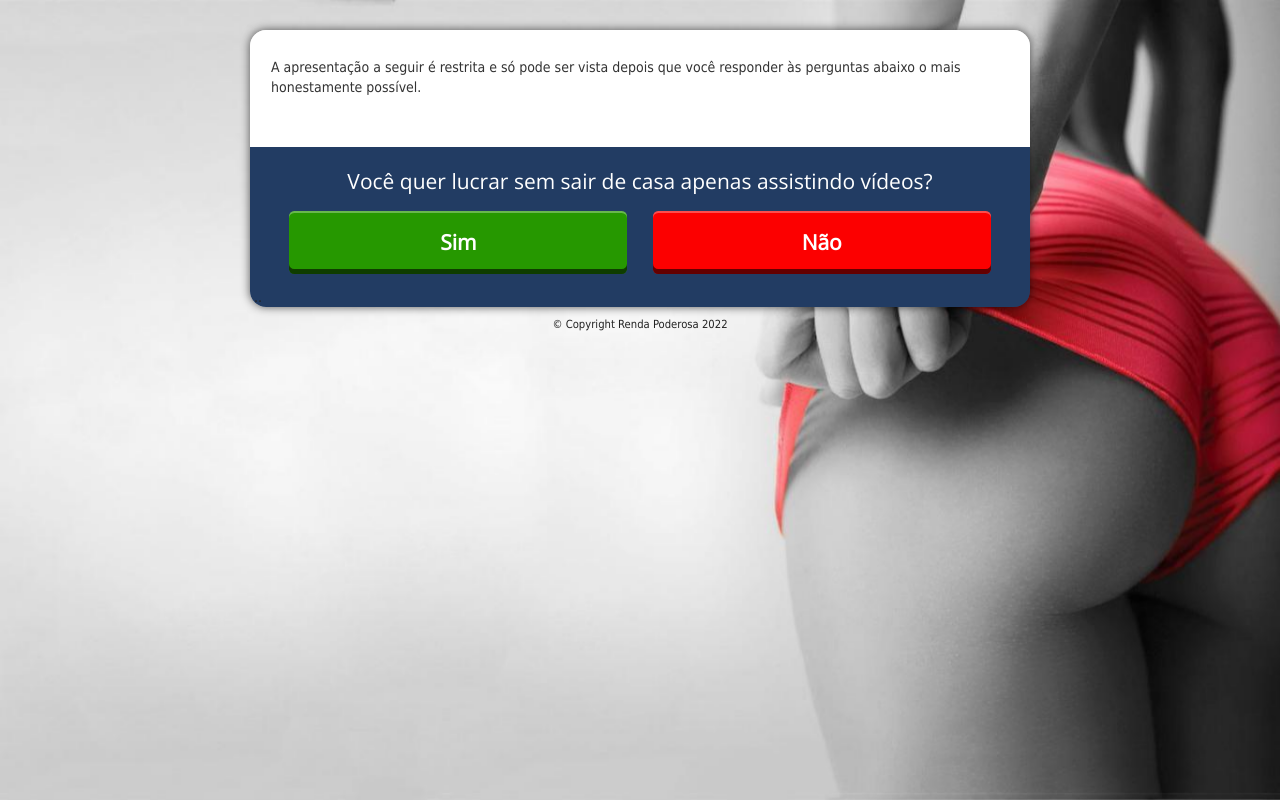
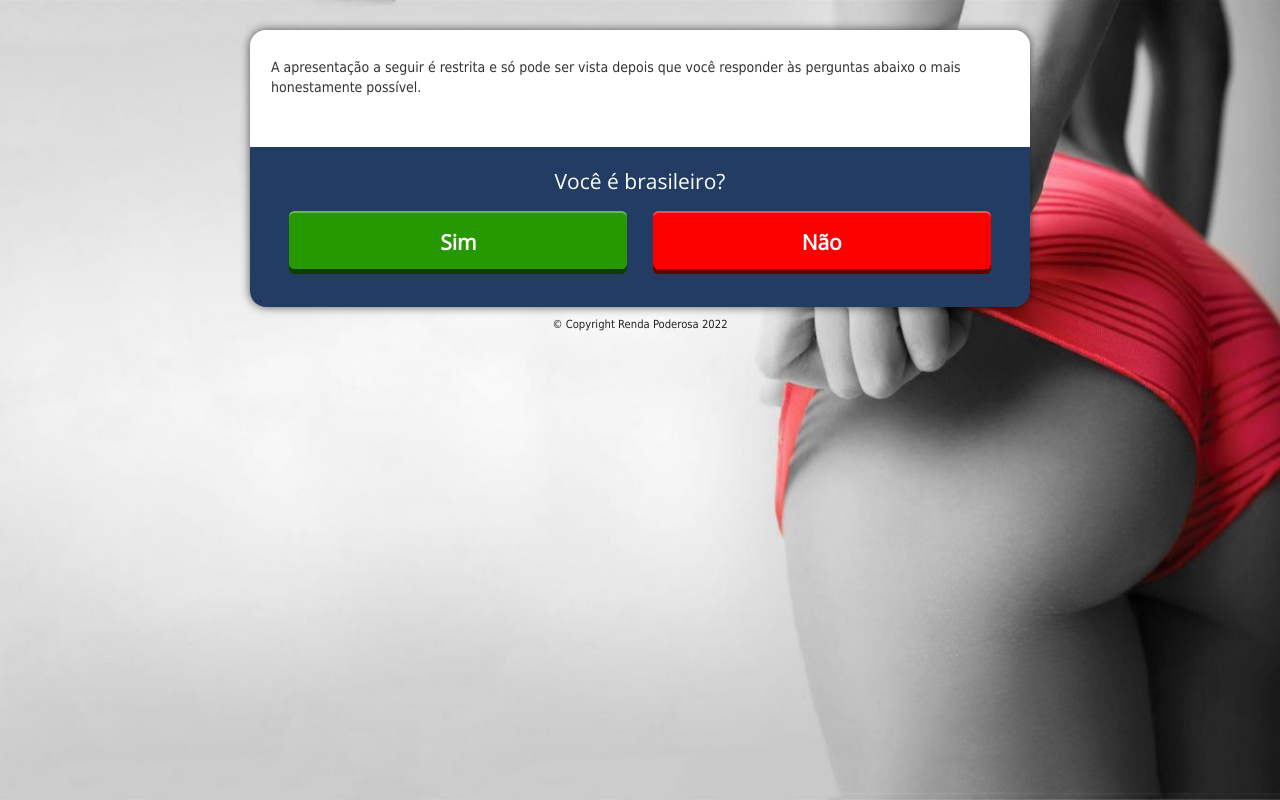
Before and after one commit to mariana-br/quiz, a plain HTML site: page index.html in a window 1280 px wide. Drawn offline with nearby package versions, Linux system fonts and the light colour scheme; no server answers.

Commit message:
Update index.html

```diff
--- a/index.html
+++ b/index.html
@@ -146,7 +146,7 @@
 <div id="surveyBox" class="clearfix">
 <div id="questionBox" class="clearfix">
 <article id="step1" class="questionStep clearfix" data-step="1">
-<h6>Você quer lucrar sem sair de casa apenas assistindo vídeos?</h6>
+<h6>Você é brasileiro?</h6>
 <button class="stepButton yesBtn s1" data-step="1" href="" data-swap="">Sim</button>
 <button class="stepButton noBtn s1" data-step="1" href="" data-swap="">Não</button>
 </article>
```
